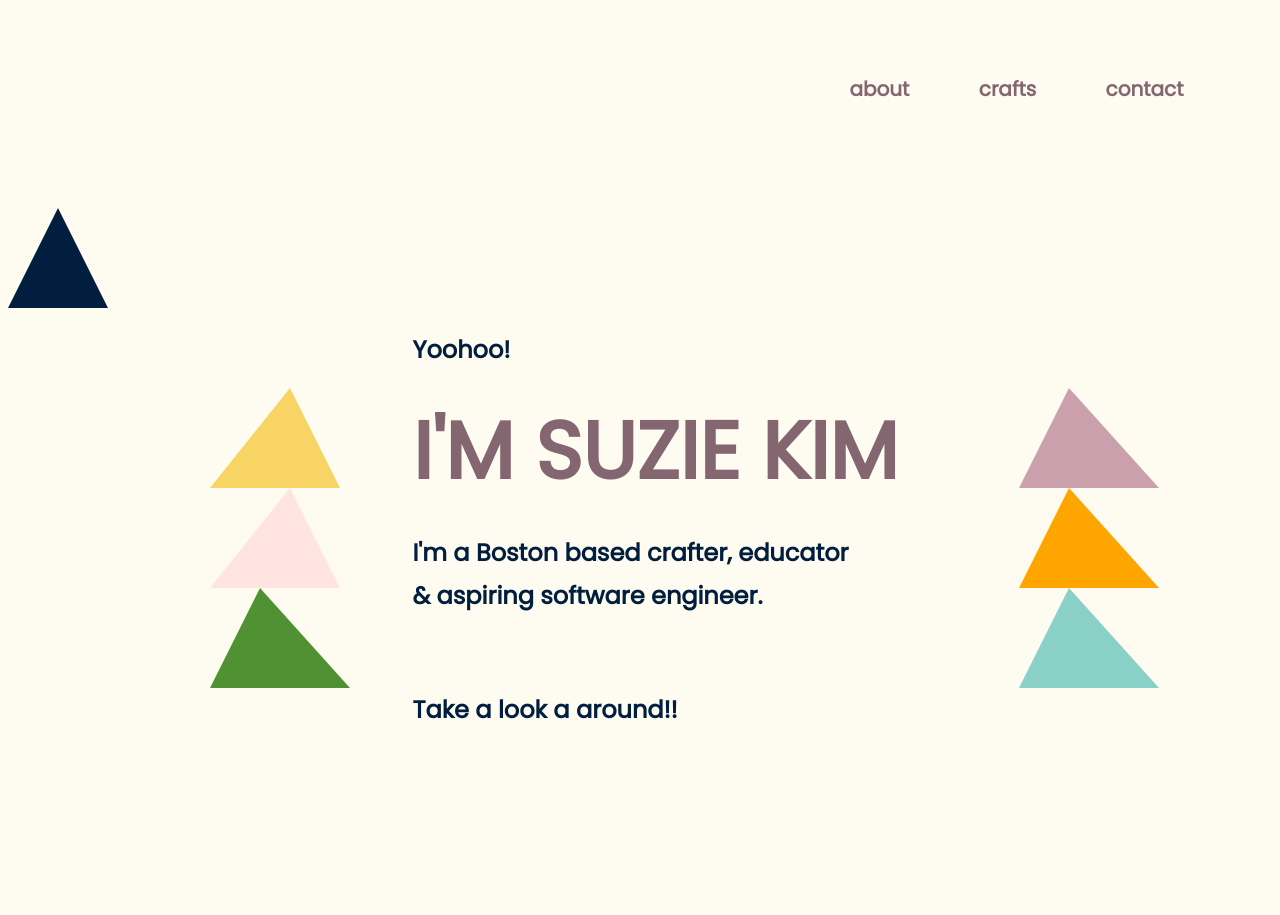
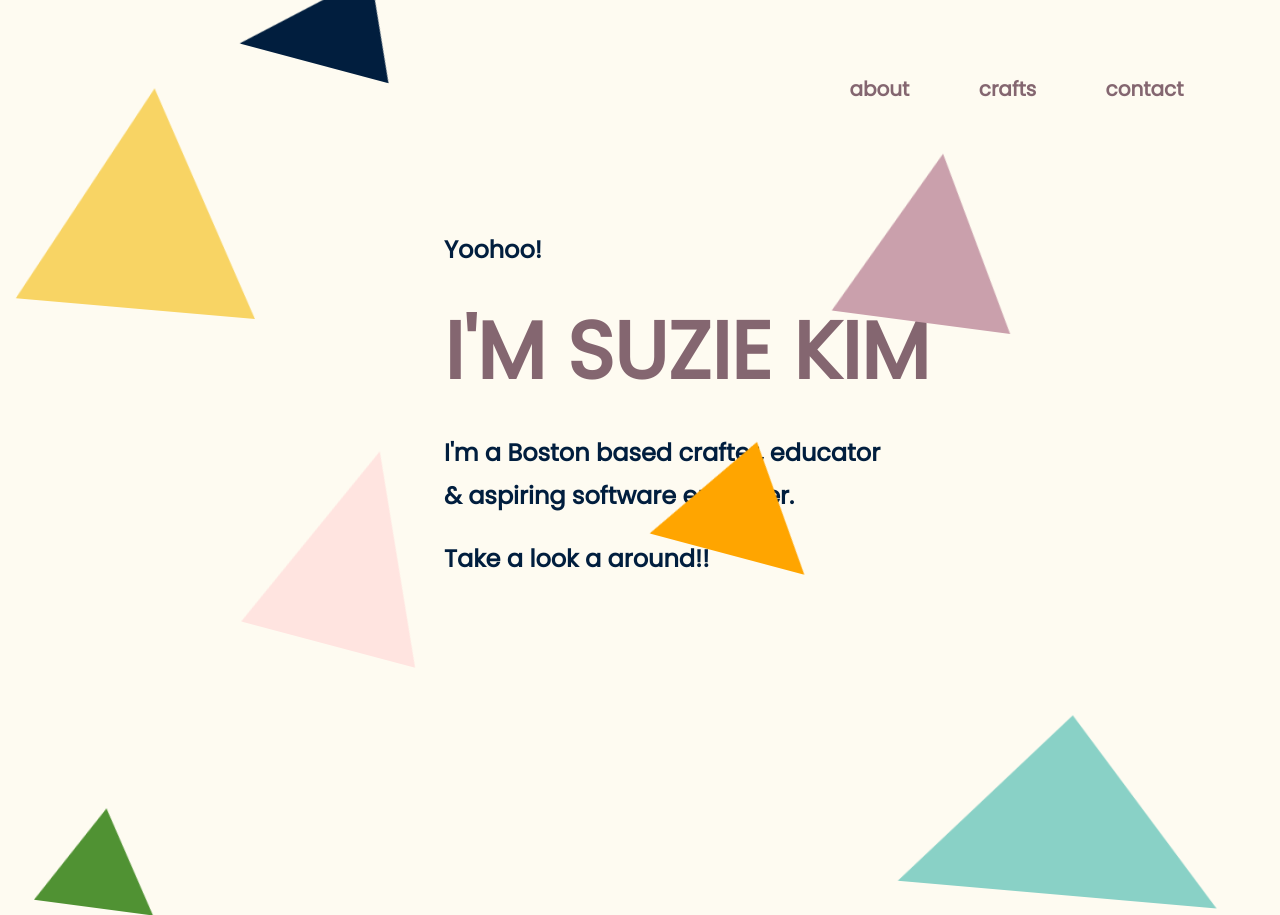
Before and after one commit to suzkiee/Portfolio-site, a plain HTML site: page index.html in a window 1280 px wide. Before the commit the page ends 876 px from the top, so only its background shows below. Drawn offline with Linux system fonts and the light colour scheme.

Commit message:
Adds rotating triangles

```diff
--- a/index.css
+++ b/index.css
@@ -41,32 +41,21 @@ ul{
 .main-nav_item a{
     text-decoration: none;
     color: inherit;
+
 }
 
 .main-nav_item:hover{
     color: #ffe4e0;
-    margin: 0 0 0 100px;
+    text-shadow: 1px 2px #846670;
 }
 
 .intro{
     display: grid;
-    grid-template-columns: repeat(8, 16%);
-    grid-template-rows:5rem minmax(10px, 200px)
+    grid-template-columns: 1fr 2fr 1fr;
+    grid-template-rows: auto;
 }
 
 .intro__container{
-    grid-column-start: 3;
-    grid-column-end: 6;
+    grid-column-start: 2;
+    padding-left: 7.5rem;
 }
-
-footer{
-    display: grid;
-    grid-template-columns: repeat(8, 16%);
-    grid-template-rows: 5rem minmax(10px, 200px);
-}
-
-.footer-text__container{
-    grid-column-start: 3;
-    grid-column-end: 6;
-    grid-row-start: 2;
-}
--- a/index.html
+++ b/index.html
@@ -20,28 +20,35 @@
     </header>
 
     <div class="triangle-header__container">
-        <div id="triangle0"></div>
+        <div class="triangles-sp3" id="triangle0"></div>
     </div>
 
     <section class="intro">
         <div class="intro__container">
             <h2 class="headline"> Yoohoo! </h2>
+
             <h1 class="main-header"> I'M SUZIE KIM</h1>
+
             <h2 class="Tagline">
                 I'm a Boston based crafter, educator </br> & aspiring software engineer.
             </h2>
+
+            <h2>
+                Take a look a around!!
+            </h2>
+
         </div>
 
         <div class="triangle-left__container">
-            <div id="triangle1"></div>
-            <div id="triangle2"></div>
-            <div id="triangle3"></div>
+            <div class="triangles-sp1" id="triangle1"></div>
+            <div class="triangles-sp3" id="triangle2"></div>
+            <div class="triangles-sp2" id="triangle3"></div>
         </div>
 
         <div class="triangle-right__container">
-            <div id="triangle4"></div>
-            <div id="triangle5"></div>
-            <div id="triangle6"></div>
+            <div class="triangles-sp2" id="triangle4"></div>
+            <div class="triangles-sp3" id="triangle5"></div>
+            <div class="triangles-sp1" id="triangle6"></div>
         </div>
 
     </section>
@@ -49,7 +56,7 @@
     <footer>
         <div class="footer-text__container">
             <h2 class="footer-heading">
-                Take a look a around!!
+
             </h2>
         </div>
 
--- a/triangle.css
+++ b/triangle.css
@@ -8,67 +8,101 @@
 }
 
 .triangle-right__container{
-    grid-column-start: 6;
+    position: relative;
+    grid-column-start: 3;
+    height: max-content;
 }
 
 .triangle-left__container{
-    grid-column-start: 2;
+    position: relative;
+    height: max-content;
+    grid-column-start: 1;
+    grid-row-start: 1;
 }
 
 #triangle0{
+    position: absolute;
+    top: -35px;
+    left: 250px;
     width: 0;
     height: 0;
-    border-left: 50px solid transparent;
-    border-right: 50px solid transparent;
-    border-bottom: 100px solid #011E3E;
+    border-style: solid;
+    border-width:  0 45px 100px 109px;
+    border-color:transparent transparent #011E3E transparent;
+    transform: rotate(-26deg);
 }
 
 #triangle1{
+    position: absolute;
+    top: -120px;
+    left: 17px;
     width: 0;
     height: 0;
-    border-left: 80px solid transparent;
-    border-right: 50px solid transparent;
-    border-bottom: 100px solid #F8D464;
+    border-style: solid;
+    border-width: 0 120px 221px 120px;
+    border-color:transparent transparent #F8D464 transparent;
+    transform: rotate(10deg);
 }
 
 #triangle2{
+    position: absolute;
+    top: 240px;
+    left: 256px;
+    grid-row-start: 2;
     width: 0;
     height: 0;
-    border-left: 80px solid transparent;
-    border-right: 50px solid transparent;
-    border-bottom: 100px solid #FFE4E0;
+    border-style: solid;
+    border-width: 0 90px 200px 90px;
+    border-color: transparent transparent #FFE4E0 transparent;
+    transform: rotate(20deg);
 }
 
 #triangle3{
+    position: absolute;
+    bottom: -700px;
+    left: 32px;
     width: 0;
     height: 0;
-    border-left: 50px solid transparent;
-    border-right: 90px solid transparent;
-    border-bottom:100px solid #509233;
+    border-style: solid;
+    border-width: 0 60px 100px 60px;
+    border-color:transparent transparent #509233 transparent;
+    transform: rotate(22deg);
 }
 
 #triangle4{
+    position: absolute;
+    top: -55px;
+    right: 250px;
     width: 0;
     height: 0;
-    border-left: 50px solid transparent;
-    border-right: 90px solid transparent;
-    border-bottom:100px solid #CAA0AC;
+    border-style: solid;
+    border-width: 0 90px 170px 90px;
+    border-color:transparent transparent #CAA0AC transparent;
+    transform: rotate(20deg);
 }
 
 #triangle5{
+    position: absolute;
+    top: 232px;
+    right: 450px;
     width: 0;
     height: 0;
-    border-left: 50px solid transparent;
-    border-right: 90px solid transparent;
-    border-bottom:100px solid #FFA500;
+    border-style: solid;
+    border-width: 0 80px 116.5px 80px;
+    border-color: transparent transparent #FFA500 transparent;
+    transform: rotate(42deg);
 }
 
 #triangle6{
+    position: absolute;
+    right: 47px;
+    bottom: -687px;
     width: 0;
     height: 0;
-    border-left: 50px solid transparent;
-    border-right: 90px solid transparent;
-    border-bottom:100px solid #89D1C6;
+    border-style: solid;
+    border-width: 0 160px 180px 160px;
+    border-color: transparent transparent #89D1C6 transparent;
+    transform: rotate(-41deg);
 }
 
 .triangle-section{
@@ -76,3 +110,15 @@
     grid-template-columns: repeat(8, 16%);
     grid-template-rows: 5rem minmax(10px, 200px);
 }
+
+.triangles-sp1{
+    animation: rotation 360s infinite linear;
+}
+
+.triangles-sp2{
+    animation: rotation 240s infinite linear;
+}
+
+.triangles-sp3{
+    animation: rotation 120s infinite linear;
+}
```
